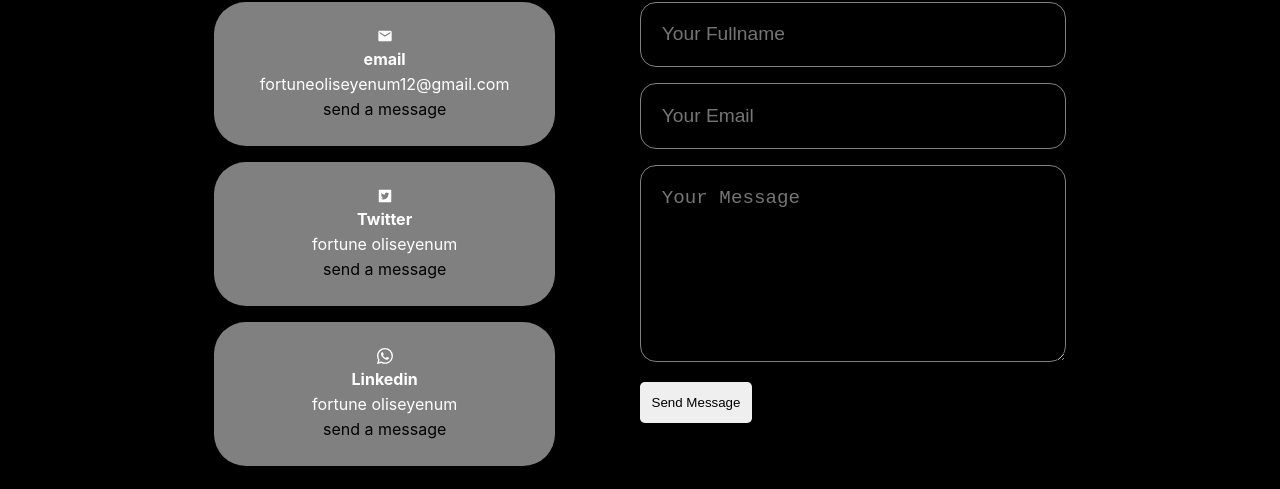
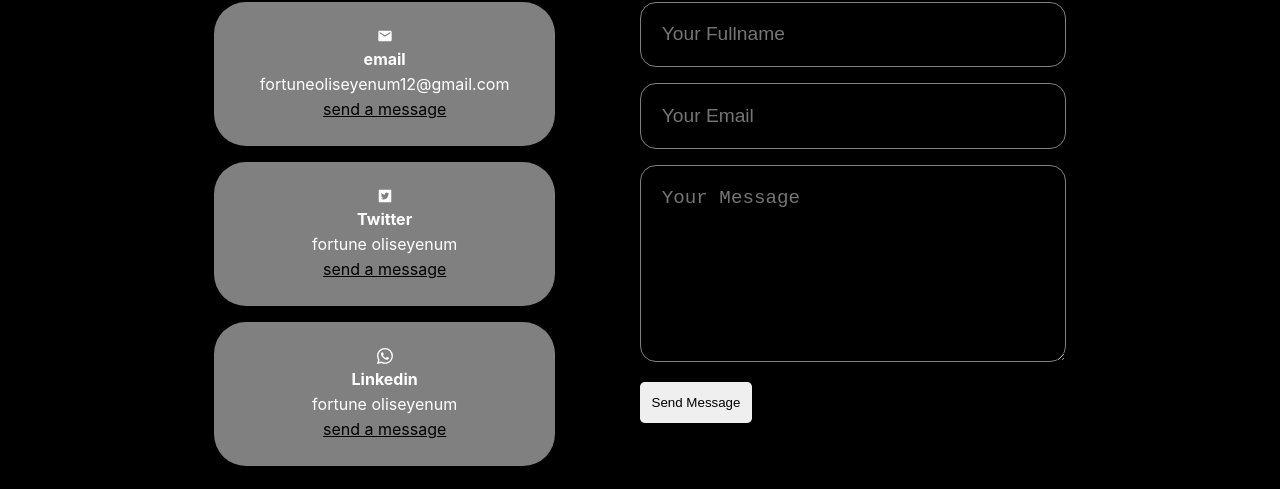
Before and after one commit to AfrokingJasper/Techmonstro-Internship-Challenge, a React (Create React App) app: page / in a window 1280 px wide. Shown: the part 2202-2691 px from the top of the page. Built offline with nearby package versions, Linux system fonts and the light colour scheme.

Commit message:
background animation

```diff
--- a/src/App.js
+++ b/src/App.js
@@ -11,10 +11,6 @@ const router = createBrowserRouter([
         path: "/",
         element: <GeneralLayout />,
       },
-      // {
-      //   path: "galleryitem",
-      //   element: <GalleryItem />,
-      // },
     ],
   },
 ]);
--- a/src/components/Intro/Intro.jsx
+++ b/src/components/Intro/Intro.jsx
@@ -2,9 +2,10 @@ import { Fragment } from "react";
 import LandingView from "./LandingView";
 import About from "./About";
 
-function Intro({onblack, onwhite }) {
+function Intro({ onblack, onwhite }) {
   return (
     <Fragment>
+      {/* passing the black and white backgroudn changer to the landview element where it will be used */}
       <LandingView onblack={onblack} onwhite={onwhite} />
       <About />
     </Fragment>
--- a/src/components/Intro/LandingView.jsx
+++ b/src/components/Intro/LandingView.jsx
@@ -3,6 +3,10 @@ import { BsFillMoonFill } from "react-icons/bs";
 import { BsFillSunFill } from "react-icons/bs";
 
 function LandingView({ onblack, onwhite }) {
+  // the destructured onblack and onwhite props was originally gotten from the generallayout
+  // it was then passed to the intro section and passed down to LandingView section
+  // its funtion is to change the theme of the webpage to from black to white and vise versa
+
   return (
     <section id="landing" className="landing__view">
       <div className=" overlay"></div>
--- a/src/components/contact/Contact.css
+++ b/src/components/contact/Contact.css
@@ -47,6 +47,10 @@
   color: white;
 }
 
+.contact__link {
+  text-decoration: underline;
+}
+
 /* setting media queries for tabletrs */
 @media (max-width: 950px) {
   .contact__content {
@@ -77,12 +81,3 @@
     width: 100%;
   }
 }
-/* @media (max-width: 281px) {
-  .contact__section {
-    padding: 1rem 0;
-  }
-
-  .contact__content-left li {
-    padding: 0rem;
-  }
-} */
--- a/src/components/galery/Gallery.jsx
+++ b/src/components/galery/Gallery.jsx
@@ -59,7 +59,7 @@ const galleryItems = [
   },
 ];
 
-function Gallery({ back }) {
+function Gallery() {
   const [view, setView] = useState(false);
   const [data, setData] = useState({
     id: "",
@@ -91,9 +91,7 @@ function Gallery({ back }) {
       {!view && (
         <GalleryItems onShowView={setViewHandler} galleryItems={galleryItems} />
       )}
-      {view && (
-        <GalleryItem back={back} item={data} onHideView={hideViewHandler} />
-      )}
+      {view && <GalleryItem item={data} onHideView={hideViewHandler} />}
     </Fragment>
   );
 }
--- a/src/components/galery/GalleryItem.jsx
+++ b/src/components/galery/GalleryItem.jsx
@@ -9,7 +9,7 @@ import "./GalleryItem.css";
 // it contains the details of the exact item that was clicked in the GallrtyItems section
 // that item was passed down to the parent container and then transfered to this container as a prop
 
-function GalleryItem({ onHideView, item, back }) {
+function GalleryItem({ onHideView, item }) {
   return (
     <article className="gallery__item-container">
       <div className="single__image-view">
--- a/src/components/generalLayout/GeneralLayout.jsx
+++ b/src/components/generalLayout/GeneralLayout.jsx
@@ -1,4 +1,4 @@
-import { Fragment, useState } from "react";
+import { Fragment } from "react";
 import Intro from "../Intro/Intro";
 import Gallery from "../galery/Gallery";
 import Contact from "../contact/Contact";
@@ -6,49 +6,50 @@ import background from "../../assets/backup-landing.jpg";
 import blackImage from "../../assets/landing-image.jpg";
 
 function GeneralLayout() {
-  const [back, setBack] = useState(true);
-
+  // the whiteBackground function changes the the theme of the webpage from black to white
+  // it also gets access to a few affected elements and changes their color to fit in the new theme
   function whiteBackground() {
+    // declaring variables
     const body = document.body;
     const landingImage = document.querySelector(".landing__view");
     const about = document.querySelector(".about");
     const aboutParagraph = document.querySelector(".about__paragraph");
     const input = document.querySelectorAll("input");
 
-    // Change background color
+    // Changing the styles
     body.style.backgroundColor = "white"; // change to the desired background color
     body.style.color = "black"; // change to the desired background color
-    setBack(false);
-
-    // Change background image
-
-    landingImage.style.backgroundImage = `url(${background})`; // change to the path of the new background image
-    landingImage.style.backgroundSize = "cover"; // change to the path of the new background image
+    landingImage.style.backgroundSize = "cover";
     about.style.marginTop = "0";
     about.style.color = "black";
     aboutParagraph.style.color = "black";
     input.forEach((inp) => (inp.style.color = "black"));
+
+    // Change background image
+    landingImage.style.backgroundImage = `url(${background})`; // change to the path of the new background image
   }
+
+  // the blackBackground function changes the the theme of the webpage from white to black
+  // it also gets access to a few affected elements and changes their color to fit in the new theme
   function blackBackground() {
+    // declaring variables
     const body = document.body;
     const landingImage = document.querySelector(".landing__view");
     const about = document.querySelector(".about");
     const aboutParagraph = document.querySelector(".about__paragraph");
     const input = document.querySelectorAll("input");
 
-    // Change background color
-    body.style.backgroundColor = "black"; // change to the desired background color
-    body.style.color = "white"; // change to the desired background color
+    // Changing the styles
+    body.style.backgroundColor = "black";
+    body.style.color = "white";
     aboutParagraph.style.color = "white";
     about.style.color = "white";
     input.forEach((inp) => (inp.style.color = "white"));
 
-    setBack(!back);
     // Change background image
+    landingImage.style.backgroundImage = `url(${blackImage})`; // change to the path of the new background image
 
-    landingImage.style.backgroundImage = `url(${blackImage})`; // change to the path of the new background image
-    // change to the path of the new background image
-
+    // adding a few changes to the media queries
     if (window.matchMedia("(max-width: 600px)").matches) {
       landingImage.style.backgroundSize = "contain";
     }
@@ -59,9 +60,10 @@ function GeneralLayout() {
 
   return (
     <Fragment>
+      {/* pass both fucntions to the intro section */}
       <Intro onblack={blackBackground} onwhite={whiteBackground} />
-      <Gallery back={back} />
-      <Contact back={back} />
+      <Gallery />
+      <Contact />
     </Fragment>
   );
 }
```
